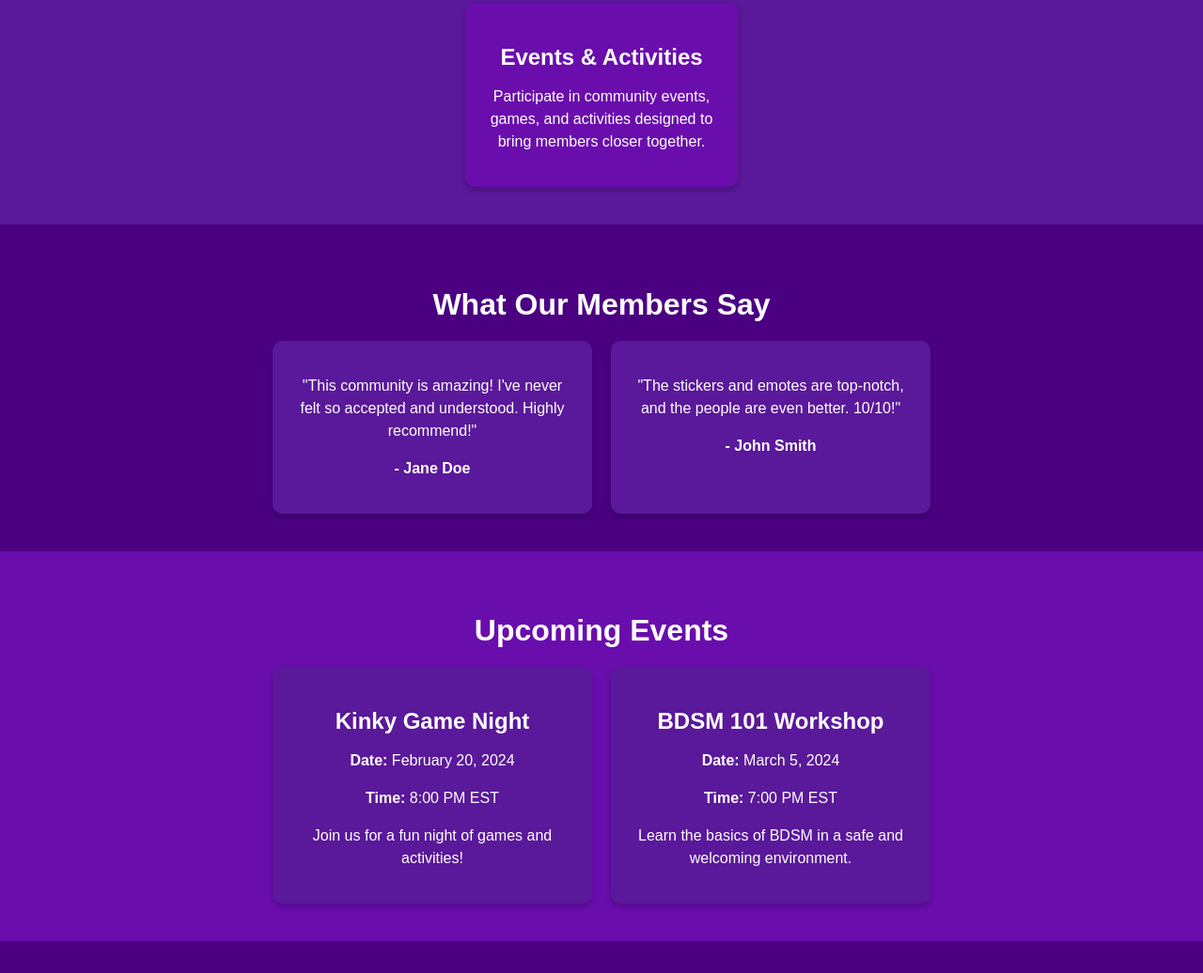
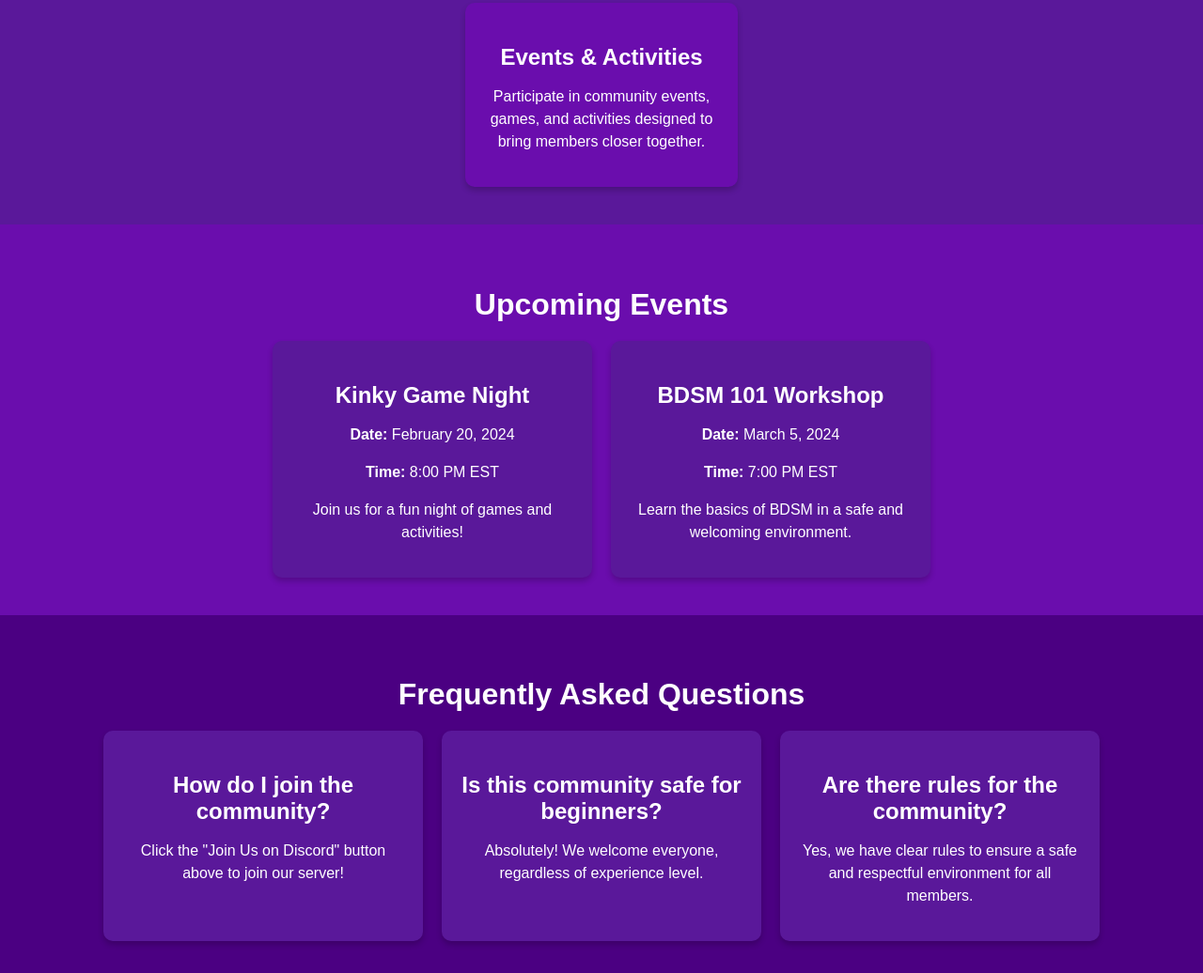
Before and after one commit to Generalcyno/Wearedegenerates, a plain HTML site: page index.html in a window 1280 px wide. Shown: the part 1478-2514 px from the top of the page at 94% size. Drawn offline with Linux system fonts and the light colour scheme; no server answers.

Commit message:
Update index.html

```diff
--- a/index.html
+++ b/index.html
@@ -70,20 +70,6 @@
         </div>
     </section>
 
-    <!-- Testimonials Section -->
-    <section class="testimonials">
-        <h2>What Our Members Say</h2>
-        <div class="testimonial-list">
-            <div class="testimonial-item">
-                <p>"This community is amazing! I've never felt so accepted and understood. Highly recommend!"</p>
-                <p class="author">- Jane Doe</p>
-            </div>
-            <div class="testimonial-item">
-                <p>"The stickers and emotes are top-notch, and the people are even better. 10/10!"</p>
-                <p class="author">- John Smith</p>
-            </div>
-        </div>
-    </section>
 
     <!-- Events Calendar Section -->
     <section class="events">
```
